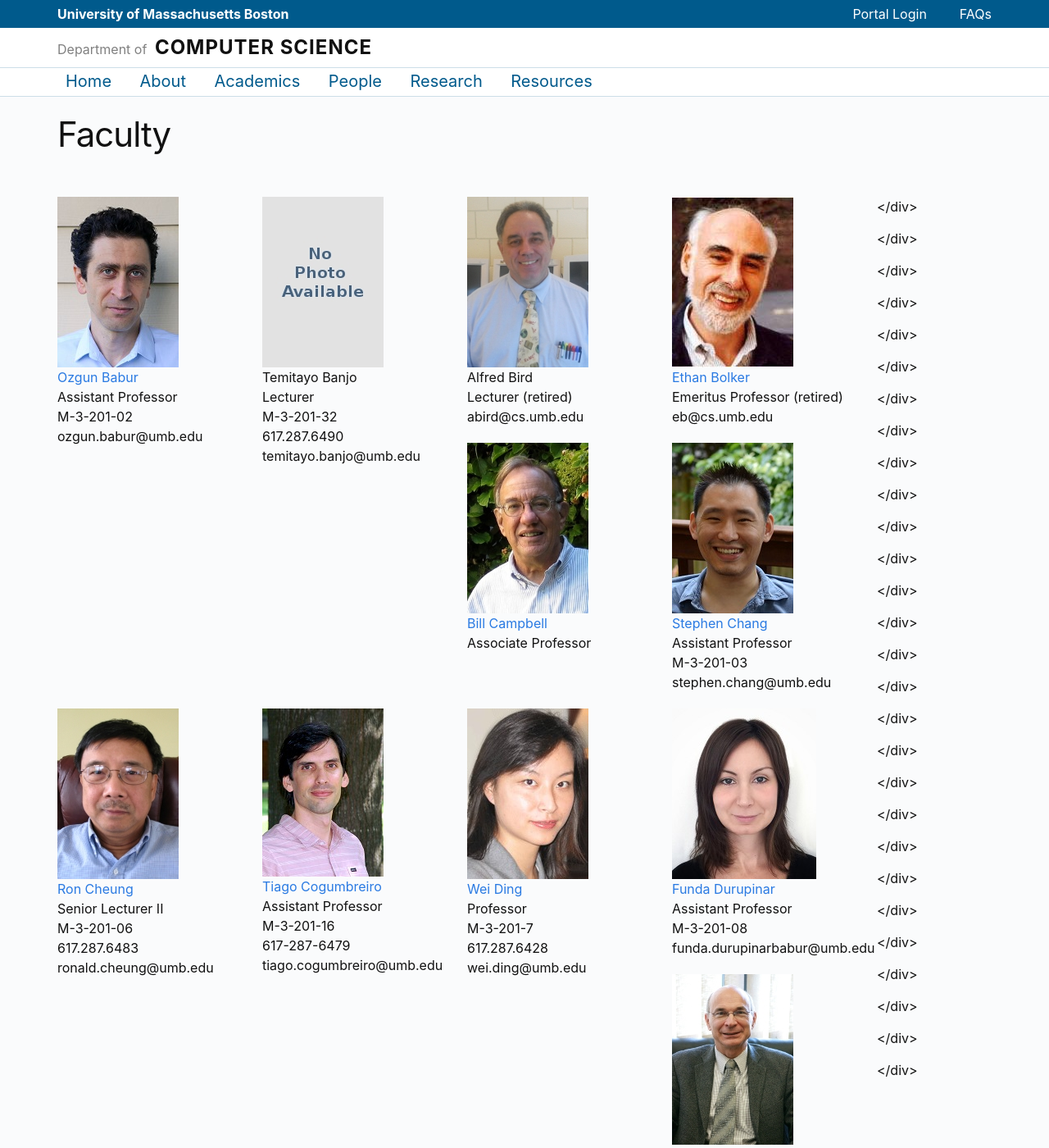
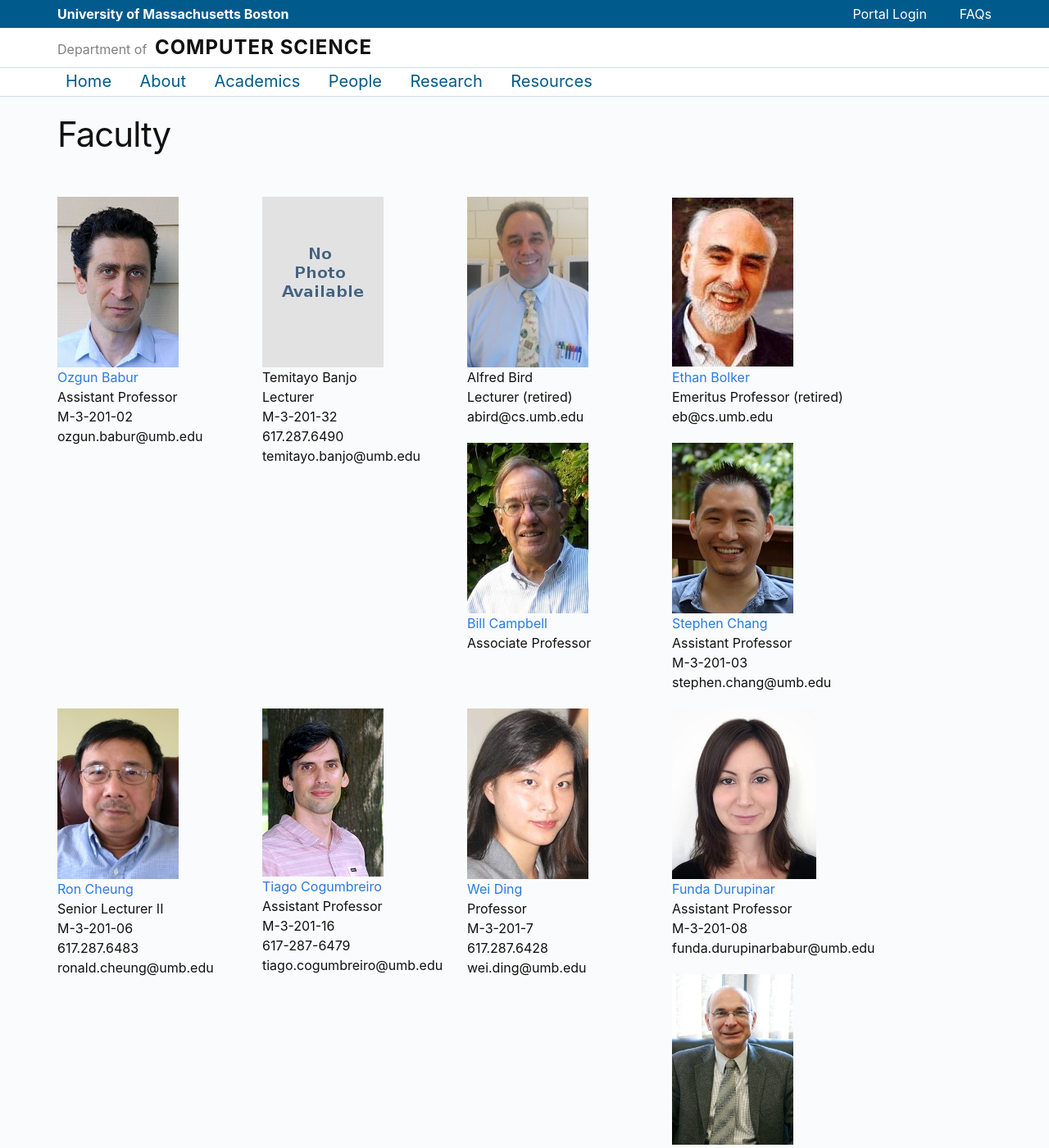
Before and after one commit to umbcs/umbcs.github.io, a Jekyll site: the page built from WEB/people/faculty.markdown, in a window 1280 px wide and 1400 px high. Shown: the whole window at 82% size. Built offline with Jekyll 4.4.1, drawn with Linux system fonts in a browser that asks for light colours.

Commit message:
Update faculty.markdown

```diff
--- a/WEB/people/faculty.markdown
+++ b/WEB/people/faculty.markdown
@@ -88,7 +88,6 @@ permalink: "/faculty"
   M-3-201-21<br>
   kenneth.fletcher@umb.edu
 </div>
-</div>
 <div class="person">
   <img src="/WEB/images/people/Gabriel_Ghinita.jpg"><br>
   <a href="http://www.cs.umb.edu/~gghinita/" target=_blank>Gabriel Ghinita</a><br>
@@ -97,13 +96,11 @@ permalink: "/faculty"
   617.287.6479<br>
   gabriel.ghinita@umb.edu
 </div>
-</div>
 <div class="person">
   <img src="/WEB/images/people/Colin_Godgrey.jpg"><br>
   <a href="	http://www.cs.umb.edu/~cgodfrey" target=_blank>Colin Godfrey</a><br>
   Associate Professor (retired)<br>
   colin.godfrey@gmail.com
-</div>
 </div>
 <div class="person">
   <img src="/WEB/images/people/Daniel_Haehn.jpg"><br>
@@ -111,7 +108,6 @@ permalink: "/faculty"
   Assistant Professor<br>
   M-3-201-20<br>
   daniel.haehn@umb.edu<br>
-</div>
 </div>
 <div class="person">
   <img src="/WEB/images/people/Nurit_Haspel.jpg"><br>
@@ -122,7 +118,6 @@ permalink: "/faculty"
   617-287-6414<br>
   nurit.haspel@umb.edu
 </div>
-</div>
 <div class="person">
   <img src="/WEB/images/people/Glenn_Hoffman.jpg"><br>
   Glenn Hoffman<br>
@@ -131,7 +126,6 @@ permalink: "/faculty"
   617-287-6466<br>
   glenn.hoffman@umb.edu
 </div>
-</div>
 <div class="person">
   <img src="/WEB/images/people/swami.jpg"><br>
   <a href="http://www.cs.umb.edu/~siyer" target=_blank>Swami Iyer</a><br>
@@ -139,14 +133,12 @@ permalink: "/faculty"
   M-3-201-14<br>
   swaminathan.iyer@umb.edu
 </div>
-</div>
 <div class="person">
   <img src="/WEB/images/people/No_Photo_Available.jpg"><br>
   Christopher Kelly<br>
   Lecturer<br>
   M-3-201-31<br>
   christopher.kelly005@umb.edu<br>
-</div>
 </div>
 <div class="person">
   <img src="/WEB/images/people/Xiaohui_Liang.jpg"><br>
@@ -156,13 +148,11 @@ permalink: "/faculty"
   617-287-6791<br>
   xiaohui.liang@umb.edu
 </div>
-</div>
 <div class="person">
   <img src="/WEB/images/people/No_Photo_Available.jpg"><br>
   George Lukas<br>
   Associate Professor (retired)<br>
   gl@cs.umb.edu
-</div>
 </div>
 <div class="person">
   <img src="/WEB/images/people/Joan_Lukas.jpg"><br>
@@ -170,20 +160,17 @@ permalink: "/faculty"
   Emeritus Professor (retired)<br>
   joan@cs.umb.edu
 </div>
-</div>
 <div class="person">
   <img src="/WEB/images/people/Robert_Morris.jpg"><br>
   <a href="http://www.cs.umb.edu/~ram" target=_blank>Robert Morris</a><br>
   Emeritus Professor (retired)<br>
   ram@cs.umb.edu<br>
 </div>
-</div>
 <div class="person">
   <img src="/WEB/images/people/No_Photo_Available.jpg"><br>
   Kenneth Newman<br>
   Associate Professor (retired)<br>
   kwn@cs.umb.edu
-</div>
 </div>
 <div class="person">
   <img src="/WEB/images/people/Elizabeth_ONeil.jpg"><br>
@@ -192,13 +179,11 @@ permalink: "/faculty"
   617.287.6455<br>
   elizabeth.oneil@umb.edu
 </div>
-</div>
 <div class="person">
   <img src="/WEB/images/people/Patrick_ONeil.jpg"><br>
   <a href="http://www.cs.umb.edu/~poneil" target=_blank>Patrick O'Neil</a><br>
   Emeritus Professor (retired)<br>
   poneil@cs.umb.edu
-</div>
 </div>
 <div class="person">
   <img src="/WEB/images/people/Carl_Offner.jpg"><br>
@@ -208,14 +193,12 @@ permalink: "/faculty"
   617.287.6490<br>
   carl.offner@umb.edu
 </div>
-</div>
 <div class="person">
   <img src="/WEB/images/people/Ming_Ouyang.jpg"><br>
   <a href="	http://www.cs.umb.edu/~ming/" target=_blank>Ming Ouyang</a><br>
   Associate Professor<br>
   M-3-201-25<br>
   ming.ouyang@umb.edu
-</div>
 </div>
 <div class="person">
   <img src="/WEB/images/people/Marc_Pomplun.jpg"><br>
@@ -225,7 +208,6 @@ permalink: "/faculty"
   617-287-6443<br>
   marc.pomplun@umb.edu
 </div>
-</div>
 <div class="person">
   <img src="/WEB/images/people/amanda_potasznik.jpg"><br>
   Amanda Potasznik<br>
@@ -234,13 +216,11 @@ permalink: "/faculty"
   617-287-6490<br>
   amanda.potasznik@umb.edu
 </div>
-</div>
 <div class="person">
   <img src="/WEB/images/people/Matthew_Schneps.jpg"><br>
   <a href="http://www.cfa.harvard.edu/dyslexia/LVL/" target=_blank>Matthew Schneps</a><br>
   Research Professor (retired)<br>
   matthew.schneps@umb.edu
-</div>
 </div>
 <div class="person">
   <img src="/WEB/images/people/Bo_Sheng.jpg"><br>
@@ -250,7 +230,6 @@ permalink: "/faculty"
   617.287.6468<br>
   bo.sheng@umb.edu
 </div>
-</div>
 <div class="person">
   <img src="/WEB/images/people/Dan_Simovici.jpg"><br>
   <a href="http://www.cs.umb.edu/~dsim" target=_blank>Dan Simovici</a><br>
@@ -259,14 +238,12 @@ permalink: "/faculty"
   617-287-6472<br>
   dan.simovici@umb.edu
 </div>
-</div>
 <div class="person">
   <img src="/WEB/images/people/Torna_Omar_Soro.jpg"><br>
   <a href="https://www.cs.umb.edu/~tsoro/" target=_blank>Torna Soro</a><br>
   Lecturer<br>
   M-3-201-32<br>
   torna.soro001@umb.edu
-</div>
 </div>
 <div class="person">
   <img src="/WEB/images/people/Jun_Suzuki.jpg"><br>
@@ -276,13 +253,11 @@ permalink: "/faculty"
   617.287.6462<br>
   junichi.suzuki@umb.edu
 </div>
-</div>
 <div class="person">
   <img src="/WEB/images/people/Richard_Tenney.jpg"><br>
   <a href="http://www.cs.umb.edu/~rlt" target=_blank>Richard Tenney</a><br>
   Emeritus Professor (retired)<br>
   rlt@cs.umb.edu
-</div>
 </div>
 <div class="person">
   <img src="/WEB/images/people/Duc_Tran.jpg"><br>
@@ -292,7 +267,6 @@ permalink: "/faculty"
   617-287-6452<br>
   duc.tran@umb.edu
 </div>
-</div>
 <div class="person">
   <img src="/WEB/images/people/No_Photo_Available.jpg"><br>
   Simon Tran<br>
@@ -301,13 +275,11 @@ permalink: "/faculty"
   617-287-6490<br>
   simon.tran@umb.edu
 </div>
-</div>
 <div class="person">
   <img src="/WEB/images/people/Robert_Wilson.jpg"><br>
   <a href="	http://www.cs.umb.edu/~bobw" target=_blank>Robert Wilson</a><br>
   Senior Lecturer (retired)<br>
   bobw@cs.umb.edu
-</div>
 </div>
 <div class="person">
   <img src="/WEB/images/people/No_Photo_Available.jpg"><br>
```
